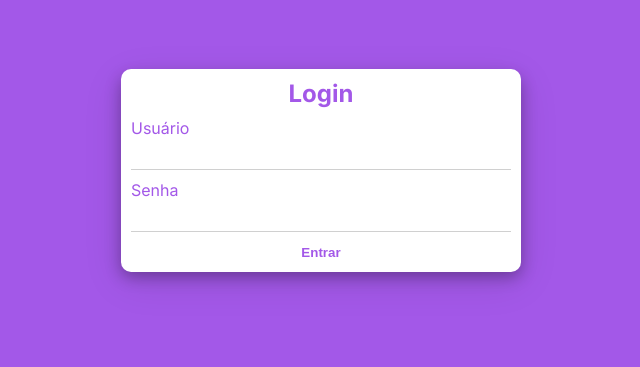
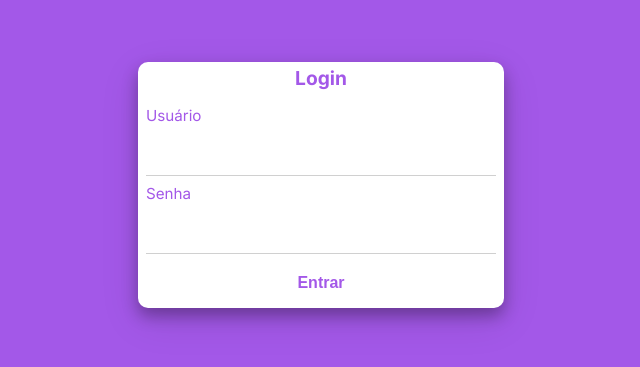
Before and after one commit to alexandrejnrx/controlprod, a Vue app: page / in a window 1280 px wide. Shown: the part 231-598 px from the top of the page, without its empty margins (319-959 px from the left). Built offline with nearby package versions, Linux system fonts and the light colour scheme.

Commit message:
feat(login): adiciona estado 'Entrando...' ao botao

```diff
--- a/src/services/loginService.js
+++ b/src/services/loginService.js
@@ -1,8 +1,14 @@
 import api from '@/services/api.js'
 import { tokenService } from '@/services/tokenService.js'
 import router from '@/router/index.js'
+import { useAuthStore } from '@/stores/authStore.js'
 
 export async function login(username, password) {
+  const authStore = useAuthStore()
+
+  authStore.setLoading(true)
+  authStore.clearError()
+
   try {
     const response = await api.post('/auth/login', {
       username,
@@ -14,8 +20,10 @@ export async function login(username, password) {
 
     return { success: true }
   } catch (error) {
-    console.log('Erro ao tentar realizar login', error)
+    console.error('Erro ao tentar realizar login', error)
 
     return { success: false }
+  } finally {
+    authStore.setLoading(false)
   }
 }
--- /dev/null
+++ b/src/stores/authStore.js
@@ -0,0 +1,22 @@
+import { defineStore } from 'pinia'
+import { ref } from 'vue'
+
+export const useAuthStore = defineStore('auth', () => {
+  const isLoading = ref(false)
+  const error = ref(null)
+
+  function setLoading(value) {
+    isLoading.value = value
+  }
+
+  function clearError() {
+    error.value = null
+  }
+
+  return {
+    isLoading,
+    error,
+    setLoading,
+    clearError,
+  }
+})
--- a/src/views/LoginVue.vue
+++ b/src/views/LoginVue.vue
@@ -8,16 +8,19 @@
       <form @submit.prevent="handleLogin">
         <div class="input-field">
           <label for="username">Usuário</label>
-          <input type="text" id="username" v-model="username" />
+          <input type="text" id="username" v-model="username" :disabled="authStore.isLoading" />
         </div>
 
         <div class="input-field">
           <label for="password">Senha</label>
-          <input type="password" id="password" v-model="password" />
+          <input type="password" id="password" v-model="password" :disabled="authStore.isLoading" />
         </div>
 
         <div class="login-footer">
-          <button type="submit">Entrar</button>
+          <button type="submit" :disabled="authStore.isLoading" class="login-btn">
+            <span v-if="!authStore.isLoading">Entrar</span>
+            <span v-else>Entrando...</span>
+          </button>
         </div>
       </form>
     </div>
@@ -27,6 +30,9 @@
 <script setup>
 import { ref } from 'vue'
 import { login } from '@/services/loginService.js'
+import { useAuthStore } from '@/stores/authStore.js'
+
+const authStore = useAuthStore()
 
 const username = ref('')
 const password = ref('')
@@ -50,63 +56,79 @@ function clearFields() {
   display: flex;
   justify-content: center;
   align-items: center;
-  height: 100vh;
+  min-height: 100vh;
+  padding: 1rem;
 }
 
 .login-container {
-  height: 200px;
   width: 100%;
-  max-width: 400px;
+  max-width: 350px;
   background-color: var(--secondary-color);
   border-radius: 10px;
   box-shadow:
     0 8px 16px rgba(0, 0, 0, 0.3),
     0 12px 40px rgba(0, 0, 0, 0.1);
+  padding: 0.25rem 0.5rem 0.25rem 0.5rem;
 }
 
 h2 {
   color: var(--bg-color);
   text-align: center;
-  padding-top: 10px;
-  margin: 0;
+  margin: 0 0 1rem 0;
+  font-size: 1.2rem;
 }
 
 .input-field {
   display: flex;
   flex-direction: column;
-  padding: 0 10px 0 10px;
+  margin-bottom: 0.5rem;
 }
 
 .input-field label {
   color: var(--bg-color);
-  padding-top: 10px;
+  margin-bottom: 0.5rem;
+  font-size: 0.95rem;
 }
 
 .input-field input {
   border: none;
   outline: none;
   border-bottom: 1px solid #d0d0d0;
-  padding: 8px 4px;
+  padding: 0.75rem 0.5rem;
+  font-size: 1rem;
+  background-color: transparent;
+  transition: opacity 0.2s;
+}
+
+.input-field input:disabled {
+  opacity: 0.6;
+  cursor: not-allowed;
 }
 
 .login-footer {
   display: flex;
   justify-content: center;
-  height: 40px;
 }
 
-.login-footer button {
+.login-btn {
   color: var(--bg-color);
   border: none;
   background-color: var(--secondary-color);
   cursor: pointer;
   width: 100%;
-  height: 100%;
-  border-radius: 0 0 10px 10px;
+  padding: 0.75rem;
+  border-radius: 8px;
   font-weight: bold;
+  font-size: 1rem;
 }
 
-.login-footer button:hover {
+.login-btn:hover:not(:disabled) {
   background-color: #f2e9ff;
+  opacity: 0.9;
+}
+
+.login-btn:disabled {
+  opacity: 0.7;
+  cursor: not-allowed;
 }
 </style>
```
Also changed, not shown: src/stores/counter.js (deleted, +0 -12 lines).
